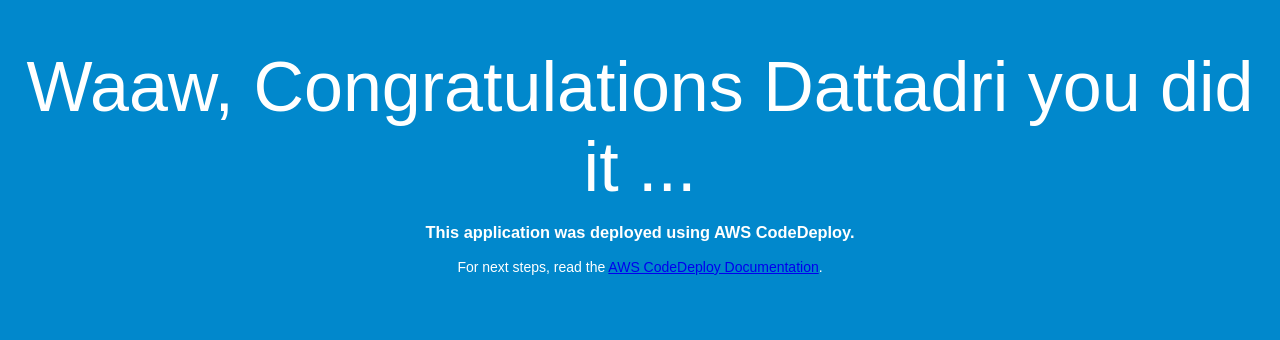
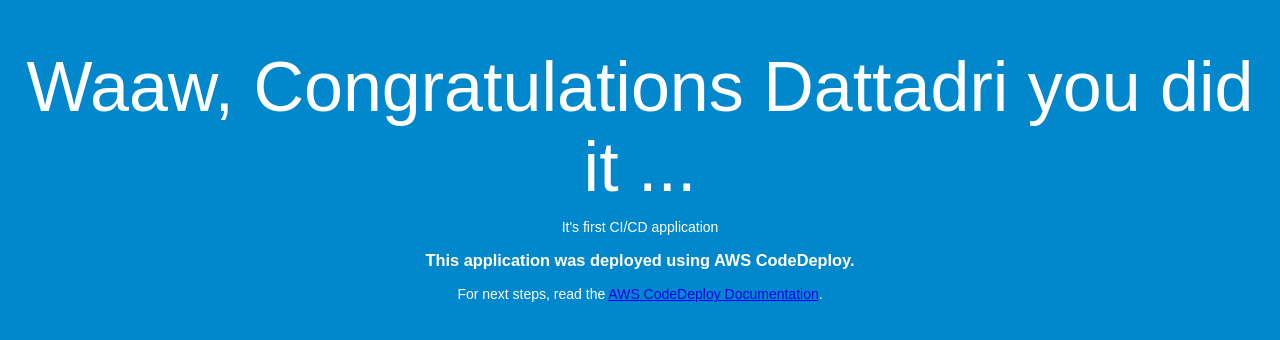
Before and after one commit to Dattadrich/aws-codedeploye-codepipeline, a plain HTML site: page index.html in a window 1280 px wide. Drawn offline with Linux system fonts and the light colour scheme.

Commit message:
Update index.html

```diff
--- a/index.html
+++ b/index.html
@@ -27,6 +27,7 @@
 <body>
   <div align="center">
     <h1>Waaw, Congratulations Dattadri you did it ...</h1>
+    <h2> It's first CI/CD application </h2>
     <h3>This application was deployed using AWS CodeDeploy.</h3>
     <p>For next steps, read the <a href="http://aws.amazon.com/documentation/codedeploy">AWS CodeDeploy Documentation</a>.</p>
   </div>
```
